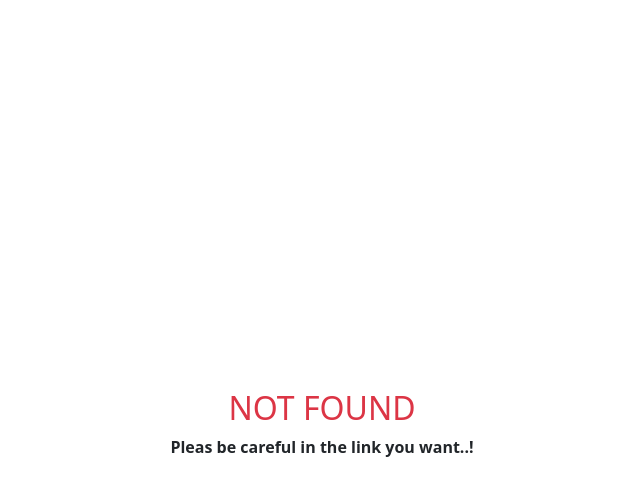
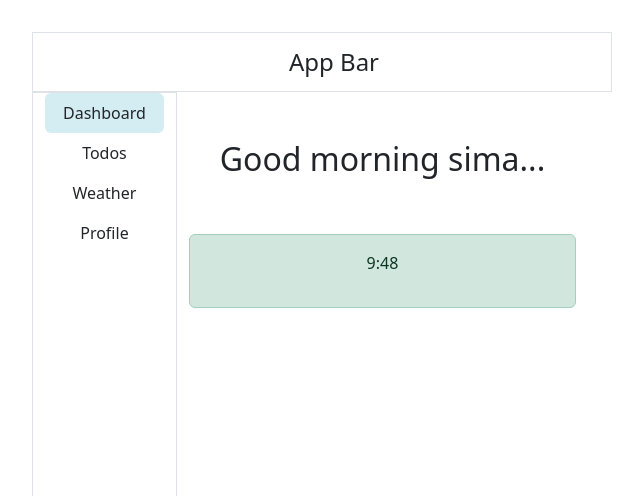
Before and after one commit to simadivdar/app-Nadin-soft, a Vue app: page /app in a window 1280 px wide. Before the commit this address had no page. Shown: the top 496 px of the page, without its empty margins (318-961 px from the left). Built offline with nearby package versions, Linux system fonts and the light colour scheme.

Commit message:
feat : add the dashboard page

```diff
--- a/src/App.vue
+++ b/src/App.vue
@@ -1,5 +1,9 @@
-<script setup lang="ts">
+<script lang="ts">
+import { defineComponent } from "vue";
+export default defineComponent({
+  name: "App",
 
+});
 </script>
 
 <template>
--- /dev/null
+++ b/src/components/headerAbove.vue
@@ -0,0 +1,30 @@
+<script lang="ts">
+import { defineComponent } from "vue";
+export default defineComponent({
+  name: "HeaderAbove",
+
+});
+</script>
+<template>
+  <header>
+    <div class="container-fluid p-0">
+      <nav
+        class="navbar navbar-expand-sm border w-100 d-flex justify-content-center"
+        style="height: 60px"
+      >
+        <span class="fs-4 ms-4 ">App Bar</span>
+      </nav>
+    </div>
+  </header>
+</template>
+
+<style>
+@media (max-width: 576px) {
+  .media {
+    display: block;
+  }
+  .btn-head {
+    margin-left: -4rem;
+  }
+}
+</style>
--- /dev/null
+++ b/src/components/leftHeader.vue
@@ -0,0 +1,53 @@
+<script lang="ts">
+import { defineComponent } from "vue";
+export default defineComponent({
+  name: "LeftHeader",
+
+});
+</script>
+<template>
+  <div class="container-fluid p-0">
+    <div class="border h-100 container-fluid ">
+      <ul class="nav flex-column nav-pills">
+        <li class="nav-item">
+          <router-link
+            to="/app"
+            class="nav-link text-dark "
+            data-toggle="pill"
+            >Dashboard</router-link
+          >
+        </li>
+        <li class="nav-item">
+          <router-link
+            to=" "
+            class="nav-link text-dark "
+            data-toggle="pill"
+            >Todos</router-link
+          >
+        </li>
+        <li class="nav-item">
+          <router-link
+            to=" "
+            class="nav-link text-dark "
+            data-toggle="pill"
+            >Weather</router-link
+          >
+        </li>
+        <li class="nav-item">
+          <router-link
+            to=" "
+            class="nav-link text-dark"
+            data-toggle="pill"
+            >Profile</router-link
+          >
+        </li>
+      </ul>
+    </div>
+  </div>
+</template>
+
+<style>
+.router-link-exact-active {
+  background-color: rgba(79, 182, 207, 0.245) !important;
+}
+</style>
--- a/src/components/notFound.vue
+++ b/src/components/notFound.vue
@@ -1,4 +1,10 @@
-<script setup lang="ts"></script>
+<script lang="ts">
+import { defineComponent } from "vue";
+export default defineComponent({
+  name: "NotFound",
+
+});
+</script>
 
 <template>
   <h2 class="text-center text-danger mt-5">NOT FOUND</h2>
--- a/src/main.ts
+++ b/src/main.ts
@@ -1,15 +1,21 @@
 import { createApp } from "vue";
 import "./style.css";
 import App from "./App.vue";
-import "bootstrap/dist/js/bootstrap.bundle.js";
+import "bootstrap/dist/js/bootstrap";
 import "bootstrap/dist/css/bootstrap.min.css";
 import { createRouter, createWebHistory } from "vue-router";
-import Welcome from "./pages/welcome.vue";
-import  NotFound from "./components/notFound.vue";
+import { RouteRecordRaw } from "vue-router";
 
-const routes = [
-  { path: "/", name: "Welcome-", component: Welcome },
-  { path: "/:pathMatch(.*)*", name: " NotFound-", component: NotFound },
+
+const routes: Array<RouteRecordRaw> = [
+  { path: "/", name: "Welcome", component:() => import("./pages/Welcome.vue") },
+  { path: "/app", name: "Bar", component:() => import("./pages/Bar.vue") , children: [
+    {
+      path: "",
+      name: "Dashboard",
+      component: () => import("./pages/Dashboard.vue")
+    }]},
+  { path: "/:pathMatch(.*)*", name: " NotFound", component: () => import("./components/notFound.vue")},
 ];
 const router = createRouter({
   history: createWebHistory(),
--- /dev/null
+++ b/src/pages/Bar.vue
@@ -0,0 +1,29 @@
+<script lang="ts">
+import { defineComponent } from "vue";
+import Header1 from "../components/headerAbove.vue";
+import Header2 from "../components/leftHeader.vue";
+export default defineComponent({
+  name: "Bar",
+  components: {
+    Header1,
+    Header2,
+  },
+});
+</script>
+<template>
+  <div class="row">
+    <Header1 />
+  </div>
+  <div class="d-flex w-100 vh-100 container-fluid p-0">
+    <div class="row container-fluid p-0 m-0">
+      <div class="row col-3 p-0 m-0">
+        <Header2 />
+      </div>
+      <div class="row col-9">
+        <router-view></router-view>
+      </div>
+    </div>
+  </div>
+</template>
+
+<style></style>
--- /dev/null
+++ b/src/pages/Dashboard.vue
@@ -0,0 +1,24 @@
+<script lang="ts">
+import { defineComponent } from "vue";
+export default defineComponent({
+  name: "Dashboard",
+
+});
+</script>
+
+<template>
+   <div class="container-fluid w-100 h-100">
+    <div class="row gy-5 d-flex justify-content-around">
+      <div class="col-12 pt-5"><h2>Good morning sima...</h2></div>
+      <div class="col-12">
+        <div class="alert alert-success fade show" role="alert">
+          <p>9:48</p>
+        </div>
+      </div>
+    </div>
+   </div>
+</template>
+
+<style scoped>
+
+</style>
--- a/src/pages/welcome.vue
+++ b/src/pages/welcome.vue
@@ -1,4 +1,10 @@
-<script setup lang="ts"></script>
+<script lang="ts">
+import { defineComponent } from "vue";
+export default defineComponent({
+  name: "Welcome",
+
+});
+</script>
 
 <template>
   <div class="d-flex flex-column text-center mt-5">
--- a/tsconfig.json
+++ b/tsconfig.json
@@ -7,7 +7,7 @@
     "skipLibCheck": true,
 
     /* Bundler mode */
-    "moduleResolution": "bundler",
+    "moduleResolution": "Node",
     "allowImportingTsExtensions": true,
     "resolveJsonModule": true,
     "isolatedModules": true,
```
